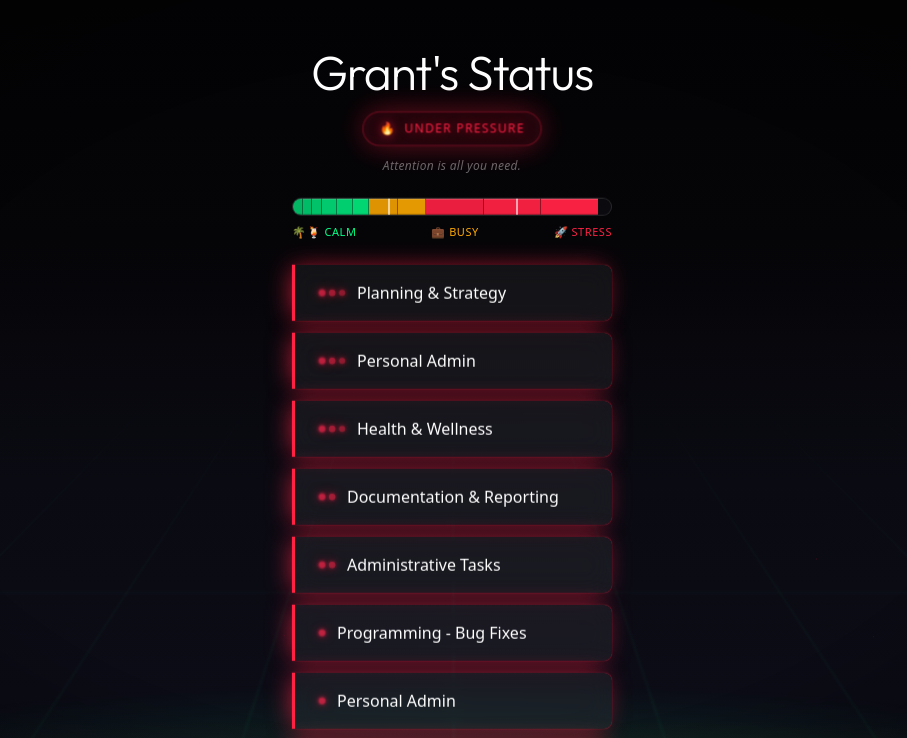
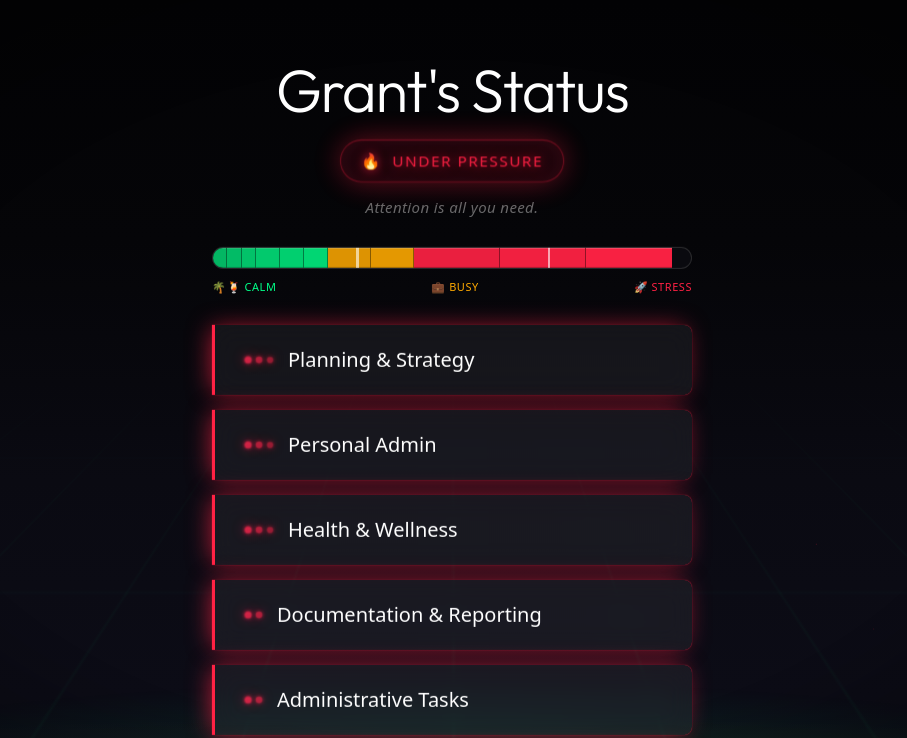
Before and after one commit to yflop/Status-and-Activity-List, a Next.js app: page / in a window 1280 px wide. Shown: the top 738 px of the page, without its empty margins (188-1095 px from the left). Built offline with nearby package versions, Linux system fonts and the light colour scheme.

Commit message:
Scale up UI by 1.25x

```diff
--- a/app/globals.css
+++ b/app/globals.css
@@ -16,6 +16,10 @@
   --color-foreground: var(--foreground);
   --font-sans: var(--font-geist-sans);
   --font-mono: var(--font-geist-mono);
+}
+
+html {
+  font-size: 125%;
 }
 
 * {
--- a/app/page.tsx
+++ b/app/page.tsx
@@ -350,7 +350,7 @@ export default function Home() {
           </p>
 
           {/* Load meter */}
-          <div className={`mt-6 w-80 mx-auto transition-opacity duration-500 ${isLoading ? 'opacity-30' : 'opacity-100'}`}>
+          <div className={`mt-6 w-96 mx-auto transition-opacity duration-500 ${isLoading ? 'opacity-30' : 'opacity-100'}`}>
             <div className="load-bar-container">
             <div className="relative h-4 bg-[#0a0a0f] rounded-full overflow-hidden">
               {/* Threshold markers - calm ends at 30%, busy ends at 70% */}
```
